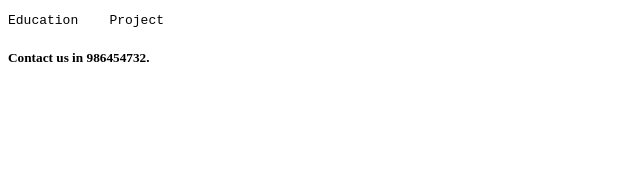
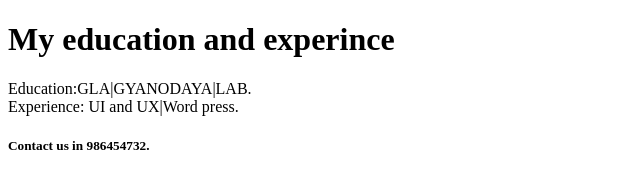
Before and after one commit to Samip-Nepal/level-3-html-pratice-, a plain HTML site: page index.html in a window 1280 px wide. Shown: the whole page, without its empty margins (0-640 px from the left). Drawn offline with Linux system fonts and the light colour scheme.

Commit message:
Adding section in html

```diff
--- a/index.html
+++ b/index.html
@@ -7,10 +7,11 @@
     <title>Document</title>
 </head>
 <header>
-<pre>Education    Project</pre>
+    <h1>My education and experince</h1>
 </header>
 <main>
-
+    <section>Education:GLA|GYANODAYA|LAB.</section>
+<section>Experience: UI and UX|Word press.</section>
 
 </main>
 <footer>
```
